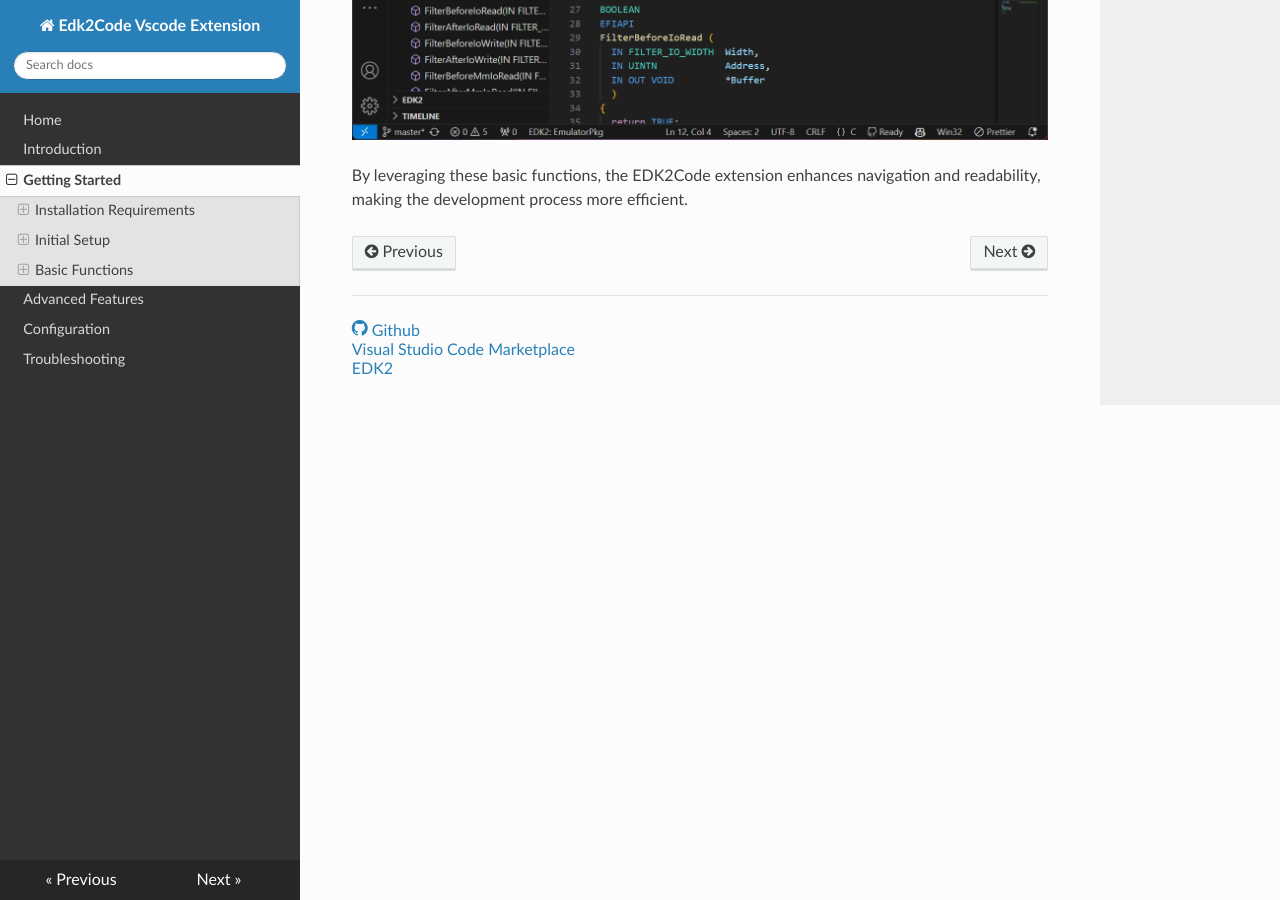
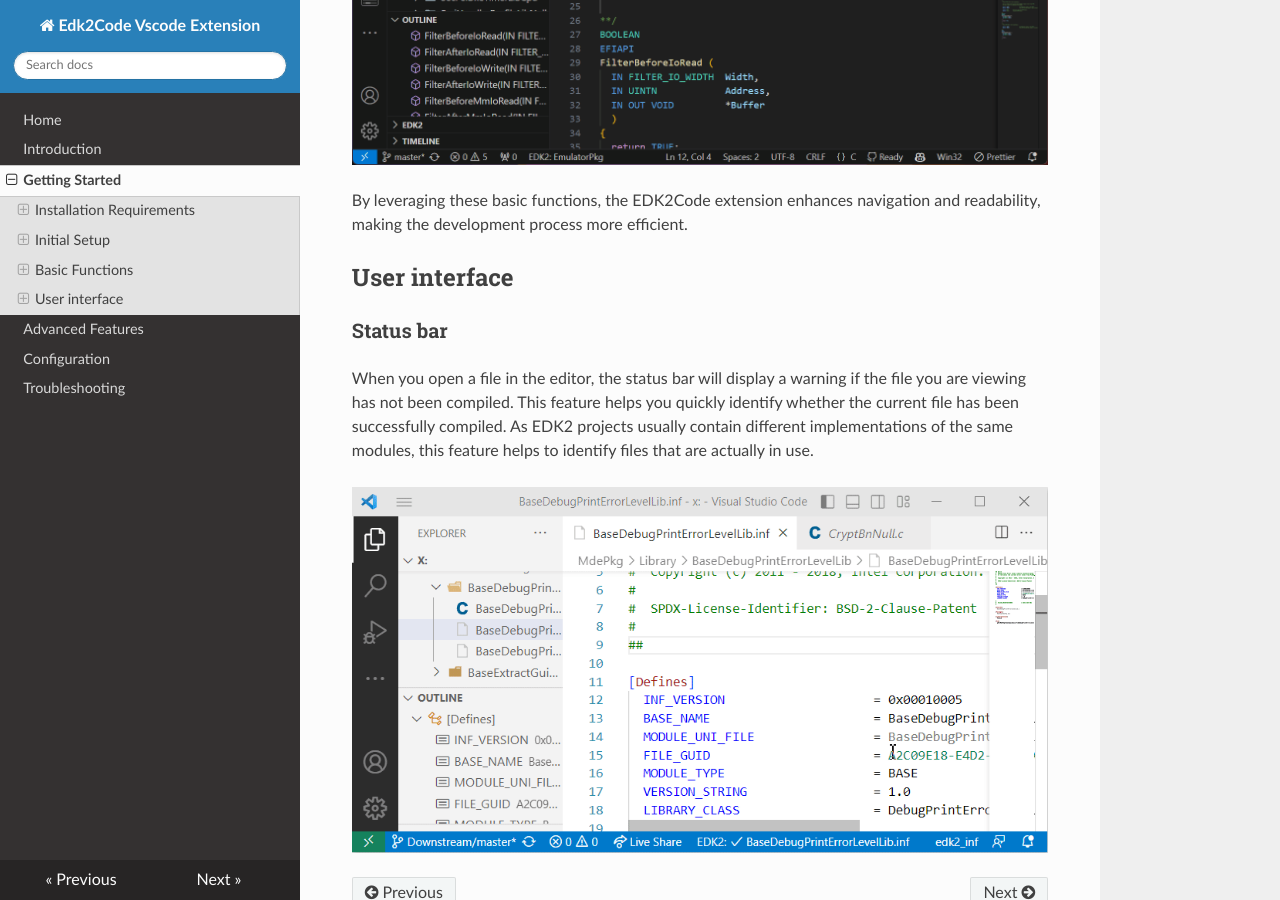
Before and after one commit to intel/Edk2Code, an MkDocs documentation site: the page built from docs/getting_started.md, in a window 1280 px wide and 900 px high, scrolled down 5420 px. Built offline with MkDocs 1.6.1, drawn with Linux system fonts in a browser that asks for light colours; nearby versions of some CDN libraries.

Commit message:
Enhance documentation with new commands section and user interface details; update mkdocs configuration for improved icon support and markdown extensions

```diff
--- a/docs/getting_started.md
+++ b/docs/getting_started.md
@@ -82,3 +82,10 @@
 ![](images/goto_inf.gif)
 
 By leveraging these basic functions, the EDK2Code extension enhances navigation and readability, making the development process more efficient.
+
+## User interface
+
+### Status bar
+When you open a file in the editor, the status bar will display a warning if the file you are viewing has not been compiled. This feature helps you quickly identify whether the current file has been successfully compiled. As EDK2 projects usually contain different implementations of the same modules, this feature helps to identify files that are actually in use.
+
+![](images/262088939-893be801-0977-48cc-98b3-1f119d9f7679.gif)
--- a/mkdocs.yml
+++ b/mkdocs.yml
@@ -3,9 +3,26 @@
   name: readthedocs
   locale: en
   custom_dir: theme/
+  icon:
+    admonition:
+      note: fontawesome/solid/note-sticky
+      abstract: fontawesome/solid/book
+      info: fontawesome/solid/circle-info
+      tip: fontawesome/solid/bullhorn
+      success: fontawesome/solid/check
+      question: fontawesome/solid/circle-question
+      warning: fontawesome/solid/triangle-exclamation
+      failure: fontawesome/solid/bomb
+      danger: fontawesome/solid/skull
+      bug: fontawesome/solid/robot
+      example: fontawesome/solid/flask
+      quote: fontawesome/solid/quote-left
 
 markdown_extensions:
   - admonition # https://squidfunk.github.io/mkdocs-material/reference/admonitions/#+type:note
+  - pymdownx.superfences
+  - pymdownx.details
+  - pymdownx.tasklist
 
 extra:
   generator: false
```
Also changed, not shown: docs/advance_features.md (+21 -0 lines), docs/images/262088939-893be801-0977-48cc-98b3-1f119d9f7679.gif (added), docs/images/library-list.png (added), docs/images/open_modules.png (added).
